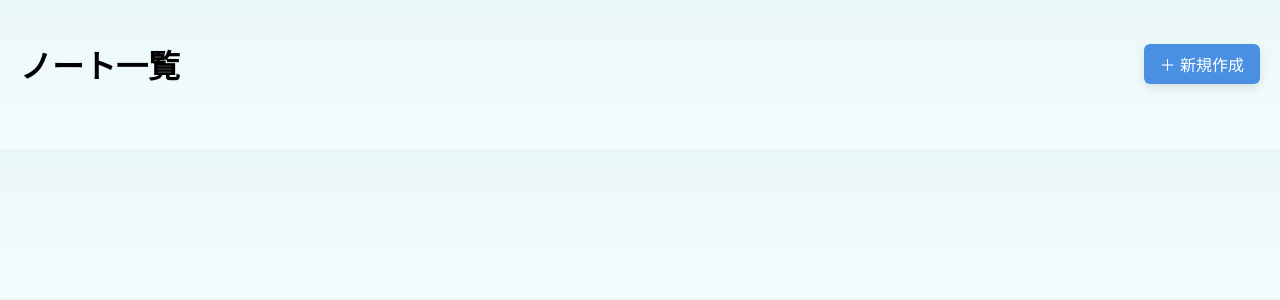
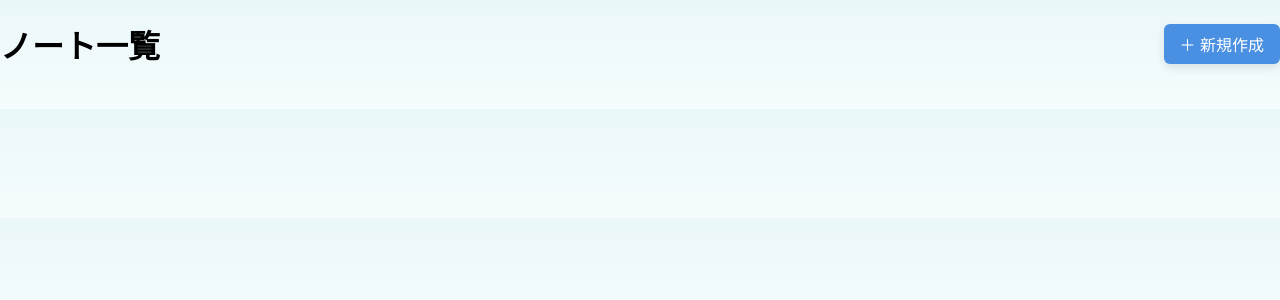
Before and after one commit to ivory-369/noteapp, a Django app: page /list/ in a window 1280 px wide. Shown: the top 300 px of the page. Run offline with Django 5.2, Linux system fonts and the light colour scheme; data that the repository does not hold is empty.

Commit message:
iPad UIの最適化: スクロール禁止設定とテキスト入力の許可

```diff
--- a/notes/static/css/style.css
+++ b/notes/static/css/style.css
@@ -5,12 +5,26 @@
 /* 全体 */
 body {
   font-family: sans-serif;
-  margin: 20px;
+  margin: 0; /* iPadでは余白（20px）があると、そこから画面がズレやすいので0がおすすめ */
   background: linear-gradient(
     180deg,
     #eaf7f9 0%,
     #f5fcfd 100%
   );
+
+  /* --- ここから追加：iPad/タッチ対策 --- */
+  overscroll-behavior: none; /* 画面端のバウンス防止 */
+  user-select: none;         /* 意図しないテキスト選択を防止 */
+  -webkit-user-select: none;
+  touch-action: none;        /* ブラウザのジェスチャー（ズーム等）を無効化 */
+  /* ---------------------------------- */
+}
+
+/* 文字入力が必要な場所だけ、ブラウザ標準の挙動を許可する */
+input, textarea {
+  user-select: auto;
+  -webkit-user-select: auto;
+  touch-action: auto;
 }
 
 /* ボタン共通 */
```
